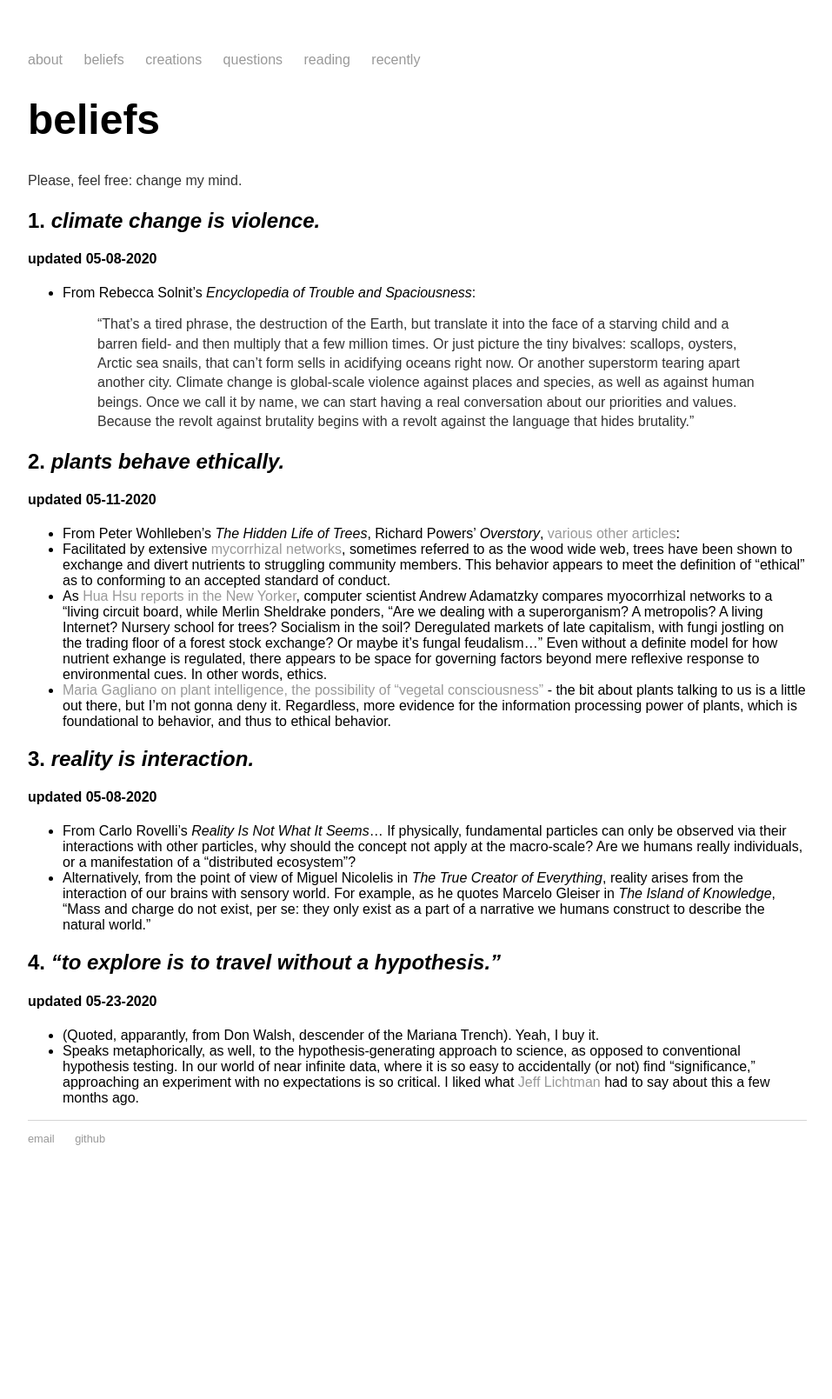
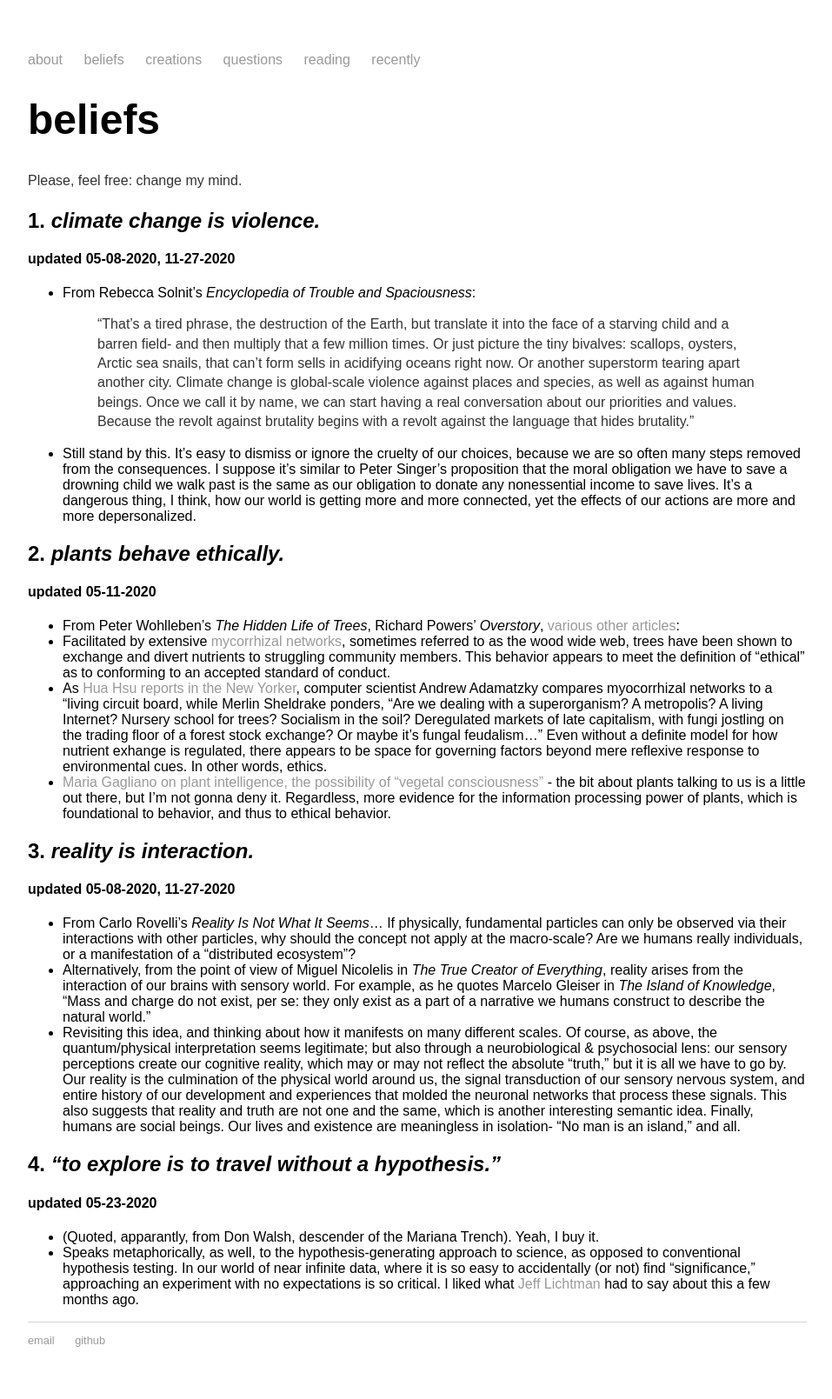
Before and after one commit to mayasheth/mayasheth.github.io, a Jekyll site: the page built from beliefs/index.md, in a window 1280 px wide. Shown: the whole page at 87% size, without its empty margins (160-1117 px from the left). Built offline with Jekyll 4.4.1, drawn with Linux system fonts in a browser that asks for light colours; before the commit the page ends 1377 px from its top, so only the background shows below that.

Commit message:
Update index.md

```diff
--- a/beliefs/index.md
+++ b/beliefs/index.md
@@ -7,9 +7,10 @@ title: beliefs
 Please, feel free: change my mind.
 
 ## 1. _climate change is violence._
-#### updated 05-08-2020
+#### updated 05-08-2020, 11-27-2020
 * From Rebecca Solnit's _Encyclopedia of Trouble and Spaciousness_:
   > "That's a tired phrase, the destruction of the Earth, but translate it into the face of a starving child and a barren field- and then multiply that a few million times. Or just picture the tiny bivalves: scallops, oysters, Arctic sea snails, that can't form sells in acidifying oceans right now. Or another superstorm tearing apart another city. Climate change is global-scale violence against places and species, as well as against human beings. Once we call it by name, we can start having a real conversation about our priorities and values. Because the revolt against brutality begins with a revolt against the language that hides brutality."
+* Still stand by this. It's easy to dismiss or ignore the cruelty of our choices, because we are so often many steps removed from the consequences. I suppose it's similar to Peter Singer's proposition that the moral obligation we have to save a drowning child we walk past is the same as our obligation to donate any nonessential income to save lives. It's a dangerous thing, I think, how our world is getting more and more connected, yet the effects of our actions are more and more depersonalized.
 
 ## 2. _plants behave ethically._
 #### updated 05-11-2020
@@ -19,9 +20,10 @@ Please, feel free: change my mind.
 * [Maria Gagliano on plant intelligence, the possibility of "vegetal consciousness"](http://nautil.us/issue/84/outbreak/guided-by-plant-voices) - the bit about plants talking to us is a little out there, but I'm not gonna deny it. Regardless, more evidence for the information processing power of plants, which is foundational to behavior, and thus to ethical behavior.
 
 ## 3. _reality is interaction._
-#### updated 05-08-2020
+#### updated 05-08-2020, 11-27-2020
 * From Carlo Rovelli's _Reality Is Not What It Seems_... If physically, fundamental particles can only be observed via their interactions with other particles, why should the concept not apply at the macro-scale? Are we humans really individuals, or a manifestation of a "distributed ecosystem"?
 * Alternatively, from the point of view of Miguel Nicolelis in _The True Creator of Everything_, reality arises from the interaction of our brains with sensory world. For example, as he quotes Marcelo Gleiser in _The Island of Knowledge_, "Mass and charge do not exist, per se: they only exist as a part of a narrative we humans construct to describe the natural world."
+* Revisiting this idea, and thinking about how it manifests on many different scales. Of course, as above, the quantum/physical interpretation seems legitimate; but also through a neurobiological & psychosocial lens: our sensory perceptions create our cognitive reality, which may or may not reflect the absolute "truth," but it is all we have to go by. Our reality is the culmination of the physical world around us, the signal transduction of our sensory nervous system, and entire history of our development and experiences that molded the neuronal networks that process these signals. This also suggests that reality and truth are not one and the same, which is another interesting semantic idea. Finally, humans are social beings. Our lives and existence are meaningless in isolation- "No man is an island," and all.
 
 ## 4. _"to explore is to travel without a hypothesis."_
 #### updated 05-23-2020
```
